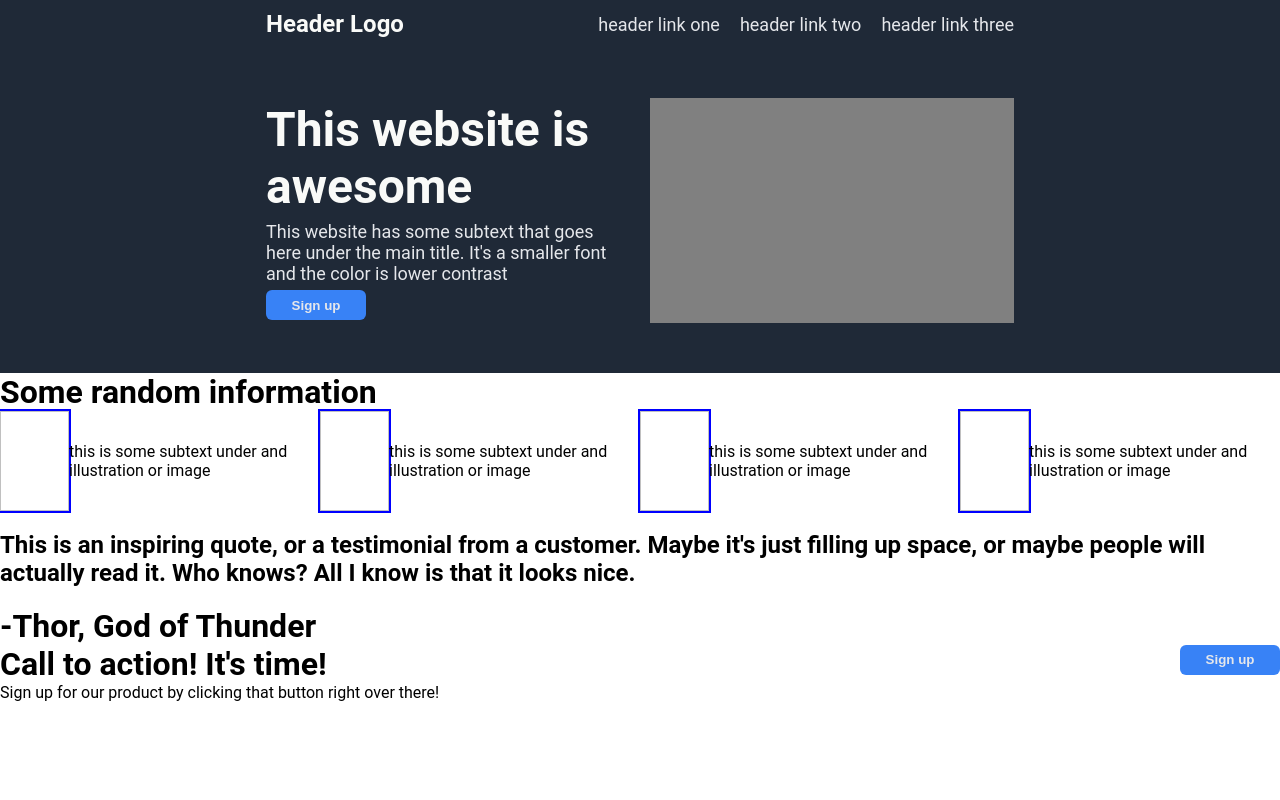
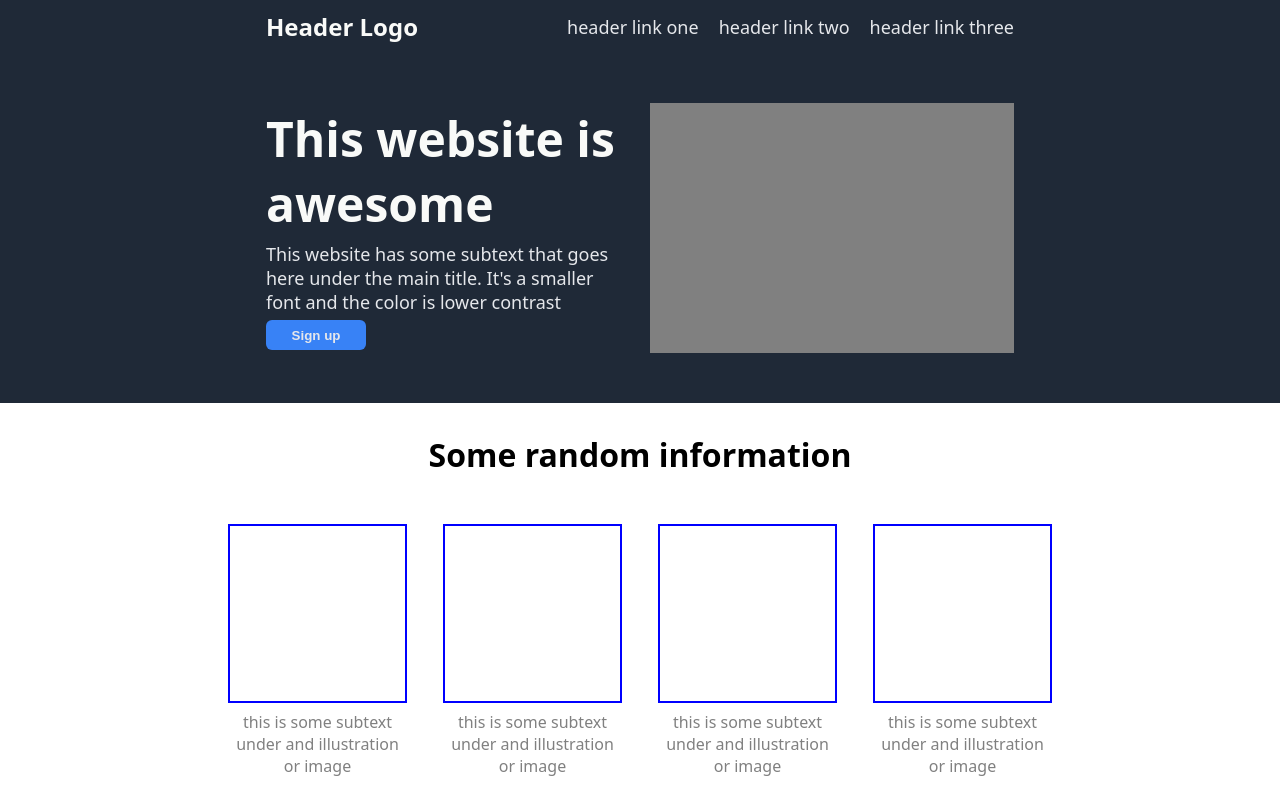
Before and after one commit to jyecs/landing-page, a plain HTML site: page index.html in a window 1280 px wide. Shown: the top 800 px of the page. Drawn offline with Linux system fonts and the light colour scheme.

Commit message:
section 2 styling added

```diff
--- a/index.html
+++ b/index.html
@@ -35,18 +35,24 @@
         </div>
         <div class="section-two">
             <h1>Some random information</h1>
-            <div>
-                <div class="horizontal">
-                    <img>
-                    <p>this is some subtext under and illustration or image</p>
-                    <img>
-                    <p>this is some subtext under and illustration or image</p>
-                    <img>
-                    <p>this is some subtext under and illustration or image</p>
-                    <img>
-                    <p>this is some subtext under and illustration or image</p>
+                <div class="horizontal image-container">
+                    <div class="small-image">
+                        <div></div>
+                        <p>this is some subtext under and illustration or image</p>
+                    </div>
+                    <div class="small-image">
+                        <div></div>
+                        <p>this is some subtext under and illustration or image</p>
+                    </div>
+                    <div class="small-image">
+                        <div></div>
+                        <p>this is some subtext under and illustration or image</p>
+                    </div>
+                    <div class="small-image">
+                        <div></div>
+                        <p>this is some subtext under and illustration or image</p>
+                    </div>
                 </div>
-            </div>
         </div>
         <div class="section-three">
             <div>
--- a/styles.css
+++ b/styles.css
@@ -1,19 +1,56 @@
-img {
-    height: 100px;
-    width: 100px;
-    outline: 2px blue solid;
-}
+/* I don't seem to have roboto installed, so just pretend the fonts are the same*/
+
 .horizontal,
 .section-one,
 .vertical,
 .container,
 .section-one-container,
-.main-container {
+.main-container,
+.section-two,
+.small-image {
     display: flex;
 }
+
+.section-two {
+    flex-direction: column;
+    align-items: center;
+}
+
+.section-two > h1 {
+    margin-top: 30px;
+    margin-bottom: 30px;
+    font-weight: bolder;
+}
+
+.small-image {
+    flex-direction: column;
+    align-items: center;
+    width: 175px;
+    padding: 10px 10px 10px 10px;
+    margin: 10px 10px 10px 10px;
+}
+
+.small-image > div {
+    background-color: white;
+    outline: 2px blue solid;
+    height: 175px;
+    width: 175px;
+}
+
+.small-image > p {
+    text-align: center;
+    margin-top: 10px;
+    color: grey;
+}
+
 body {
-    font-family: roboto;
+    font-family: system-ui, -apple-system, BlinkMacSystemFont, 'Segoe UI', Roboto, Oxygen, Ubuntu, Cantarell, 'Open Sans', 'Helvetica Neue', sans-serif;
     margin:0 0 0 0;
+}
+
+.image-container {
+    justify-content: space-between;
+    align-items: center;
 }
 
 .header {
```
